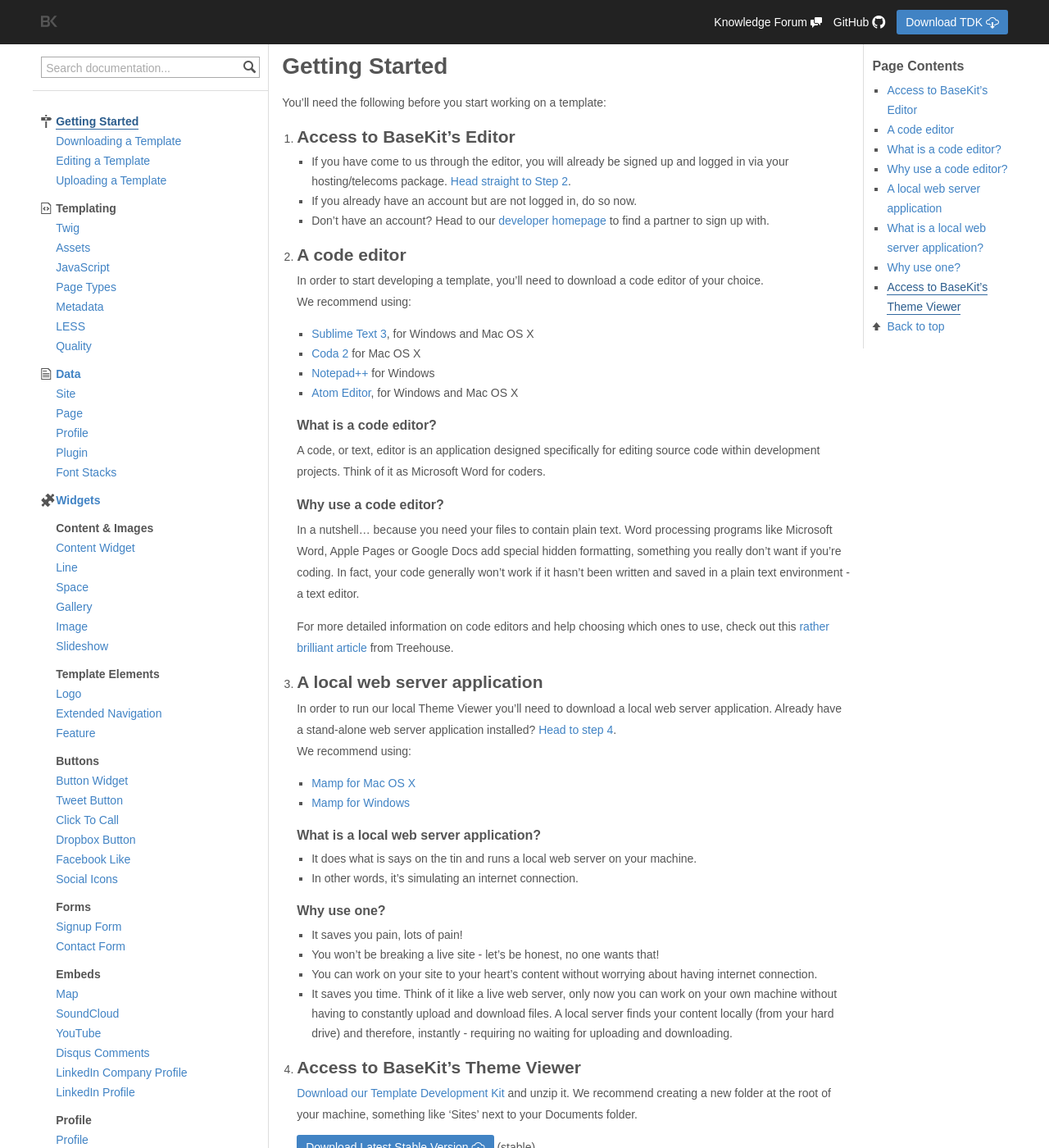
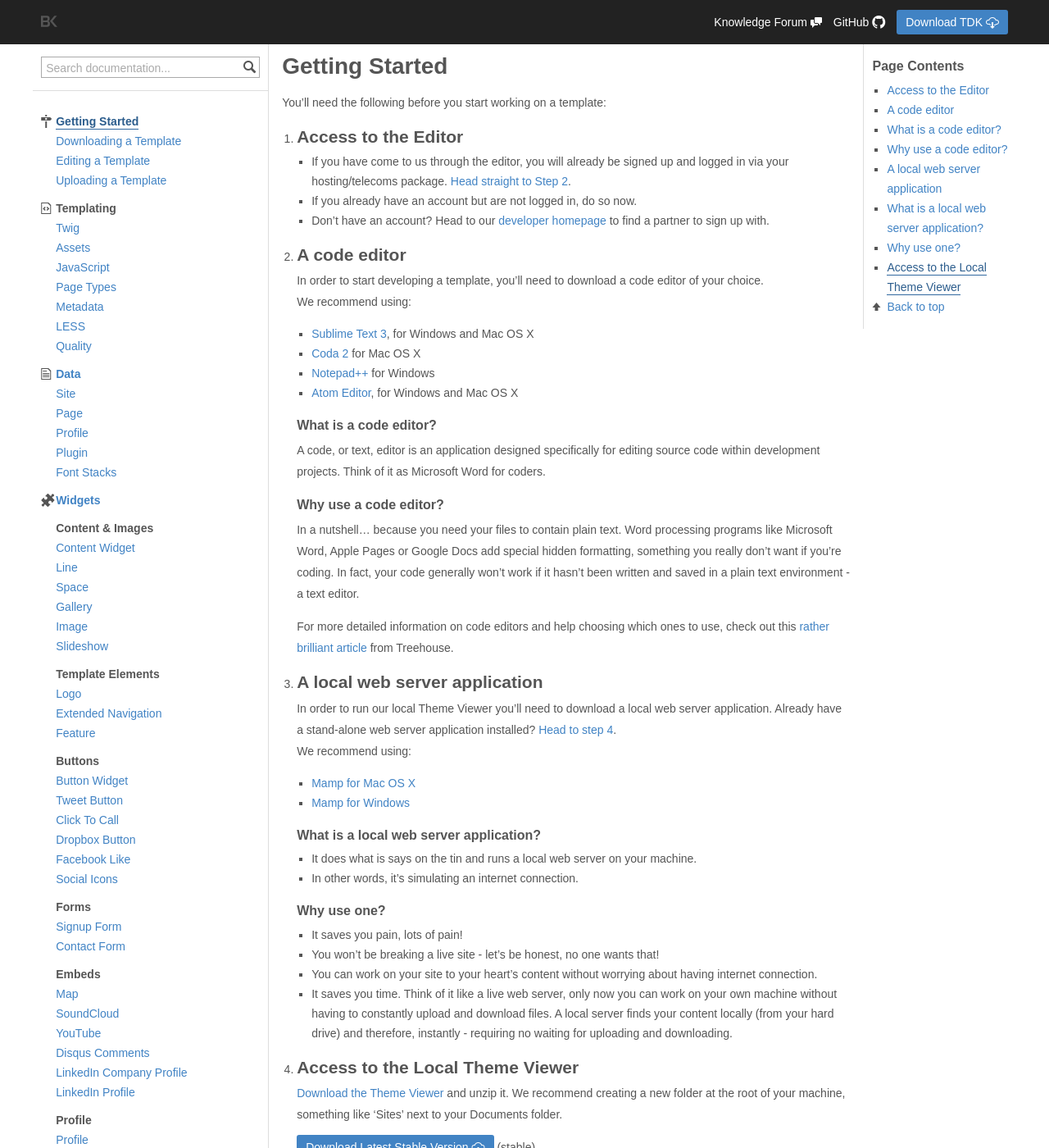
Before and after one commit to rusic/documentation, a Jekyll site: the page built from getting-started/index.md, in a window 1280 px wide and 1400 px high. Shown: the whole window at 82% size. Built offline with Jekyll 4.4.1, drawn with Linux system fonts in a browser that asks for light colours.

Commit message:
Amends copy, fixes #55. Updates download links for TDK

```diff
--- a/getting-started/index.md
+++ b/getting-started/index.md
@@ -7,7 +7,7 @@ title: Getting Started
 
 You'll need the following before you start working on a template:
 
-1. ## Access to BaseKit's Editor
+1. ## Access to the Editor
   * If you have come to us through the editor, you will already be signed up and logged in via your hosting/telecoms package. [Head straight to Step 2](#a-code-editor).
   * If you already have an account but are not logged in, do so now.
   * Don't have an account? Head to our [developer homepage](http://www.basekit.com/developers) to find a partner to sign up with.
@@ -42,10 +42,10 @@ You'll need the following before you start working on a template:
    * You can work on your site to your heart's content without worrying about having internet connection.
    * It saves you time. Think of it like a live web server, only now you can work on your own machine without having to constantly upload and download files. A local server finds your content locally (from your hard drive) and therefore, instantly - requiring no waiting for uploading and downloading.
 
-4. ## Access to BaseKit's Theme Viewer
-   [Download our Template Development Kit](http://goo.gl/DqoGhX) and unzip it. We recommend creating a new folder at the root of your machine, something like 'Sites' next to your Documents folder.
+4. ## Access to the Local Theme Viewer
+   [ Download the Theme Viewer](http://goo.gl/1ezSXO) and unzip it. We recommend creating a new folder at the root of your machine, something like 'Sites' next to your Documents folder.
 
-   {% include button.html link="http://goo.gl/DqoGhX" text="Download Latest Stable Version" icon="cloud-download" %} (stable)
+   {% include button.html link="http://goo.gl/1ezSXO" text="Download Latest Stable Version" icon="cloud-download" %} (stable)
 
    {% include button.html link="http://goo.gl/TFEiBm" text="Bleeding Edge" icon="cloud-download" %} (development)
 
```
